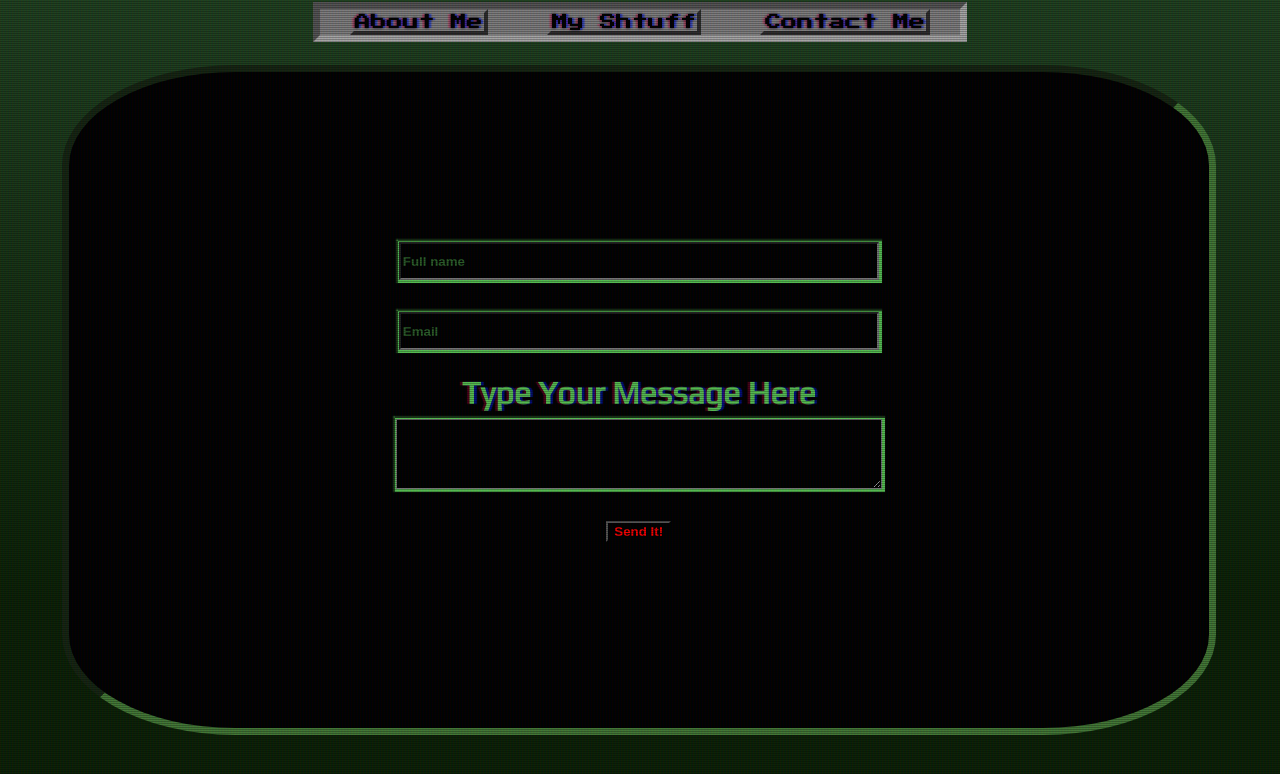
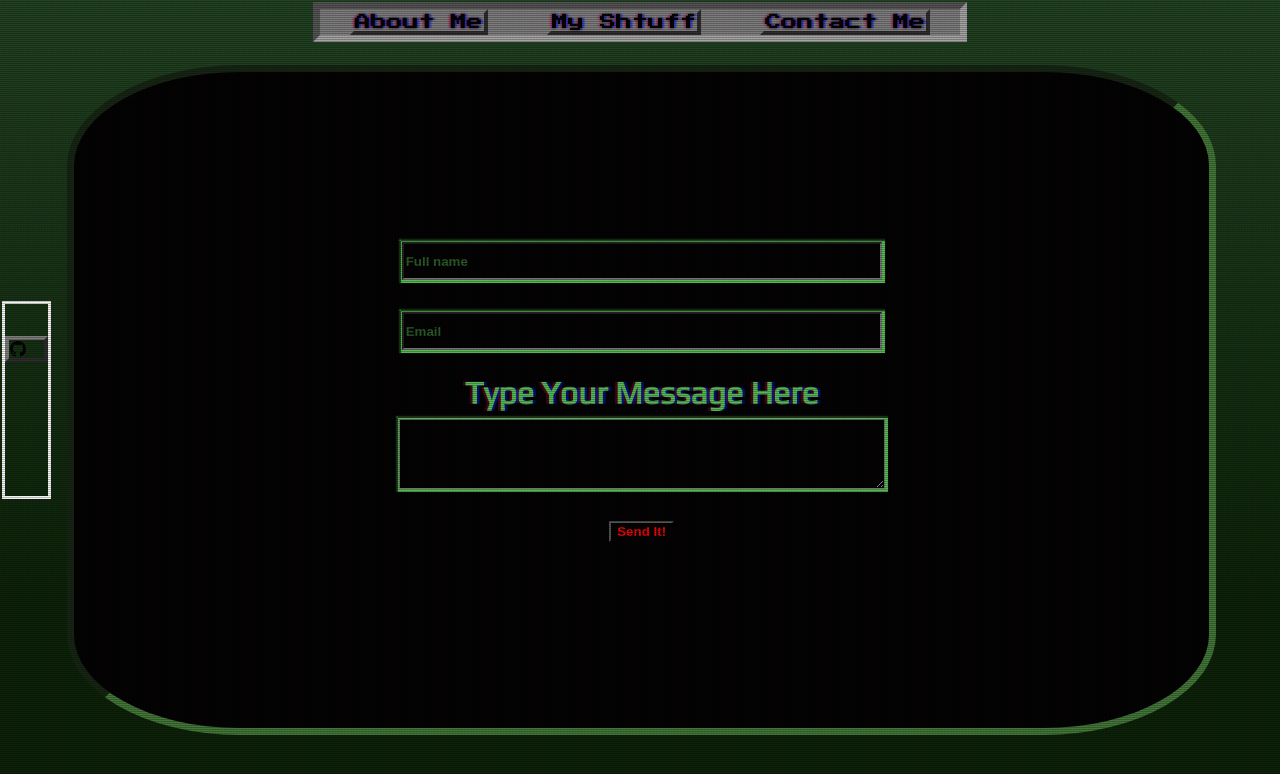
Before and after one commit to madrodgerflynn/reactFolio, a React (Create React App) app: page /Contact in a window 1280 px wide. Shown: the top 774 px of the page. Built offline with nearby package versions, Linux system fonts and the light colour scheme; a web font is replaced by a local one.

Commit message:
figured out sideBar issue

```diff
--- a/src/componenets/bio/Bio.js
+++ b/src/componenets/bio/Bio.js
@@ -11,7 +11,7 @@ export default function Bio() {
         {/* Using TypeIt to create the illusion it is typing itself */}
         <TypeIt
           options={{
-            speed: 20,
+            speed: 5,
             lifeLike: true,
           }}
           getBeforeInit={(instance) => {
@@ -32,7 +32,7 @@ export default function Bio() {
               .pause(500)
               .break()
               .type(
-                "My other job is as a metalsmith. I design and create jewlery, mainly with scraps I find."
+                "My other job is as a metalsmith. I design and create jewlery, mainly with metal scraps I find. I also love finding unique stones when I am out and about"
               )
               .break()
               .pause(200)
--- a/src/componenets/sideBar/SideBar.css
+++ b/src/componenets/sideBar/SideBar.css
@@ -9,14 +9,15 @@
   top: 0;
   margin: -23px;
   display: flex;
-  background-color: transparent;
+
   padding-top: 2rem;
   color: red;
+  border: solid white;
 }
 .sideBarContainer i {
   flex-direction: block;
   padding: 1rem;
-
+  border: solid orangered;
   font-size: larger;
   color: rgb(154, 8, 8);
 }
--- a/src/componenets/sideBar/SideBar.js
+++ b/src/componenets/sideBar/SideBar.js
@@ -1,12 +1,21 @@
 import "./SideBar.css";
 import { GoMarkGithub } from "react-icons/go";
+import { GoBroadcast } from "react-icons/go";
 
 function SideBar() {
   return (
     <div className="sideBarContainer">
-      <i className={GoMarkGithub}></i>
-      <i className="phoneNumber"></i>
-      <i className=""></i>
+      <a
+        title="GitHub Profile"
+        target="_blank"
+        href="https://github.com/madrodgerflynn"
+        className="iconAnchor"
+      >
+        <GoMarkGithub className="sideBarIcon" />
+      </a>
+      {/* <i className={GoMarkGithub}></i>
+      <i className={GoBroadcast}></i>
+      <i className=""></i> */}
     </div>
   );
 }
```
